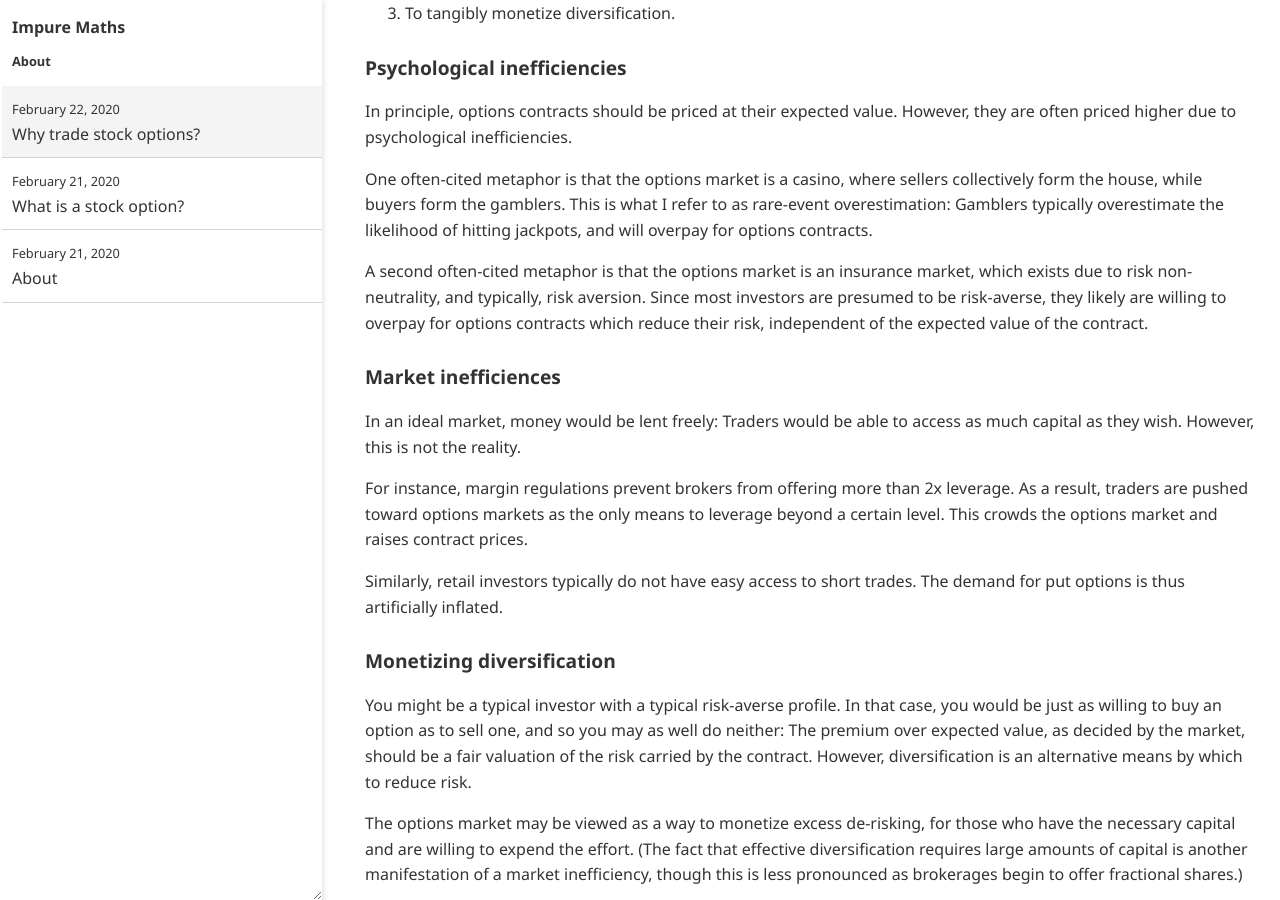
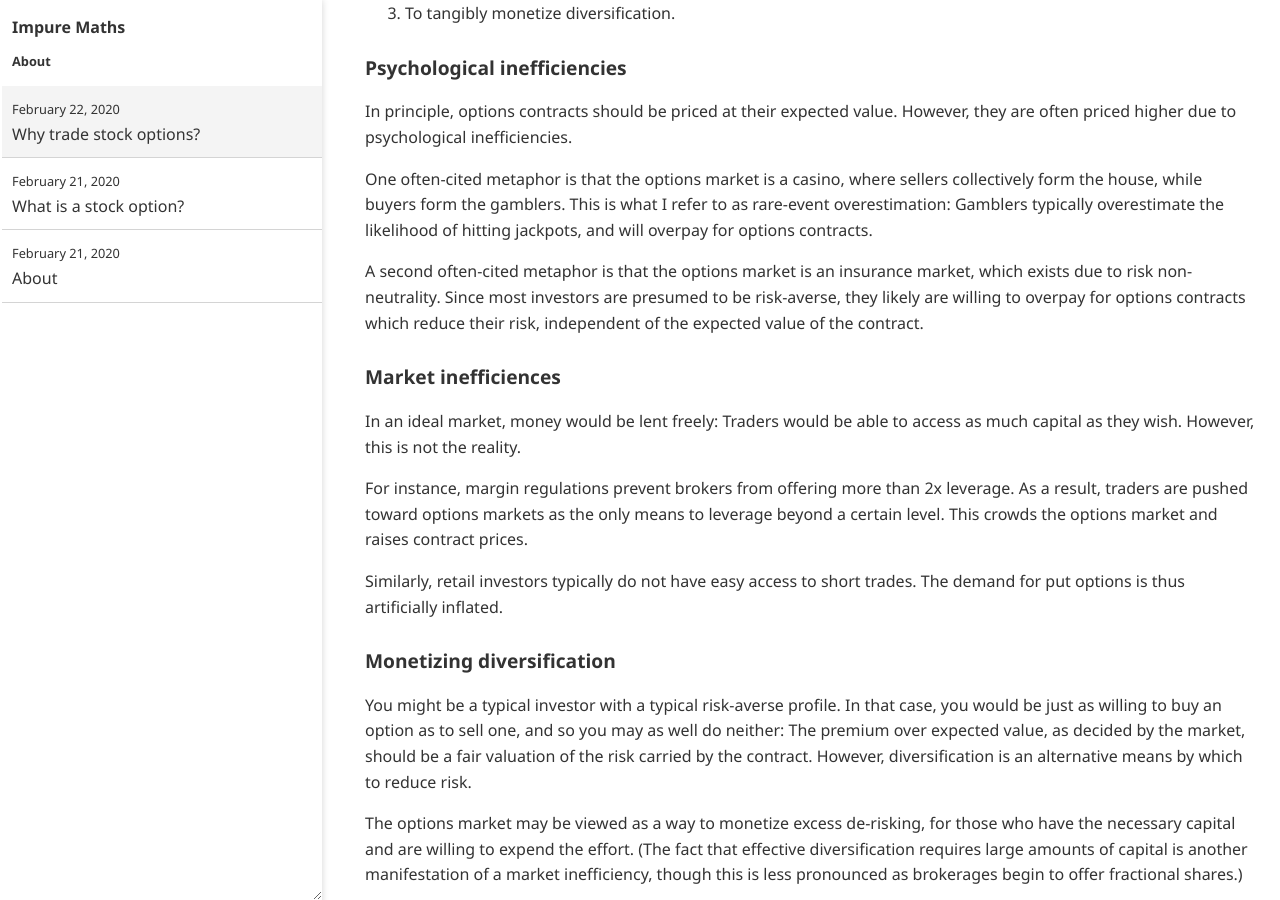
Before and after one commit to impuremaths/impuremaths.github.io, a Jekyll site: the page built from _posts/2020-02-22-why-trade-stock-options.md, in a window 1280 px wide and 900 px high, scrolled down 558 px. Built offline with Jekyll 4.4.1, drawn with Linux system fonts in a browser that asks for light colours.

Commit message:
Update 2020-02-22-why-trade-stock-options.md

```diff
--- a/_posts/2020-02-22-why-trade-stock-options.md
+++ b/_posts/2020-02-22-why-trade-stock-options.md
@@ -20,7 +20,7 @@ In principle, options contracts should be priced at their expected value. Howeve
 
 One often-cited metaphor is that the options market is a casino, where sellers collectively form the house, while buyers form the gamblers. This is what I refer to as rare-event overestimation: Gamblers typically overestimate the likelihood of hitting jackpots, and will overpay for options contracts.
 
-A second often-cited metaphor is that the options market is an insurance market, which exists due to risk non-neutrality, and typically, risk aversion. Since most investors are presumed to be risk-averse, they likely are willing to overpay for options contracts which reduce their risk, independent of the expected value of the contract.
+A second often-cited metaphor is that the options market is an insurance market, which exists due to risk non-neutrality. Since most investors are presumed to be risk-averse, they likely are willing to overpay for options contracts which reduce their risk, independent of the expected value of the contract.
 
 ### Market inefficiences
 
```
